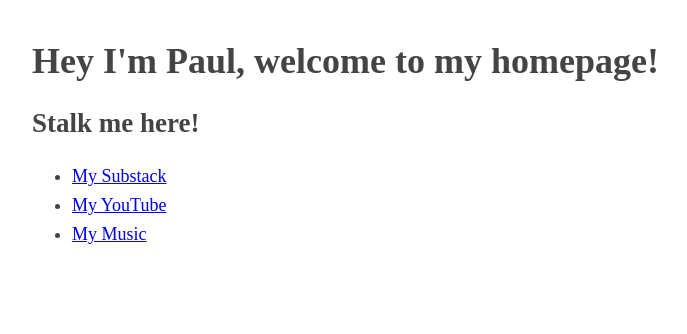
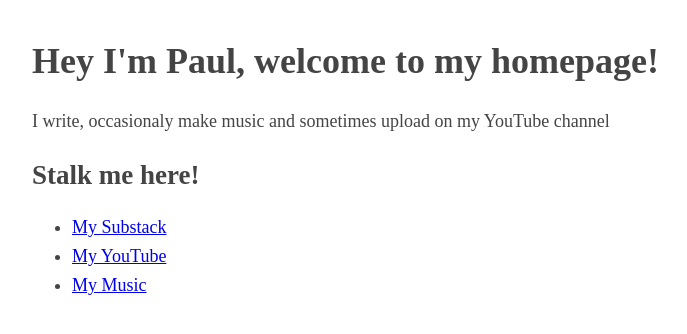
Before and after one commit to Paul-Joshy/homepage, a plain HTML site: page index.html in a window 1280 px wide. Shown: the whole page, without its empty margins (283-970 px from the left). Drawn offline with Linux system fonts and the light colour scheme.

Commit message:
small change

```diff
--- a/index.html
+++ b/index.html
@@ -8,6 +8,7 @@
   </head>
   <body>
     <h1>Hey I'm Paul, welcome to my homepage!</h1>
+    <p>I write, occasionaly make music and sometimes upload on my YouTube channel</p>
     <h2>Stalk me here!</h2>
     <ul>
       <li>
```
